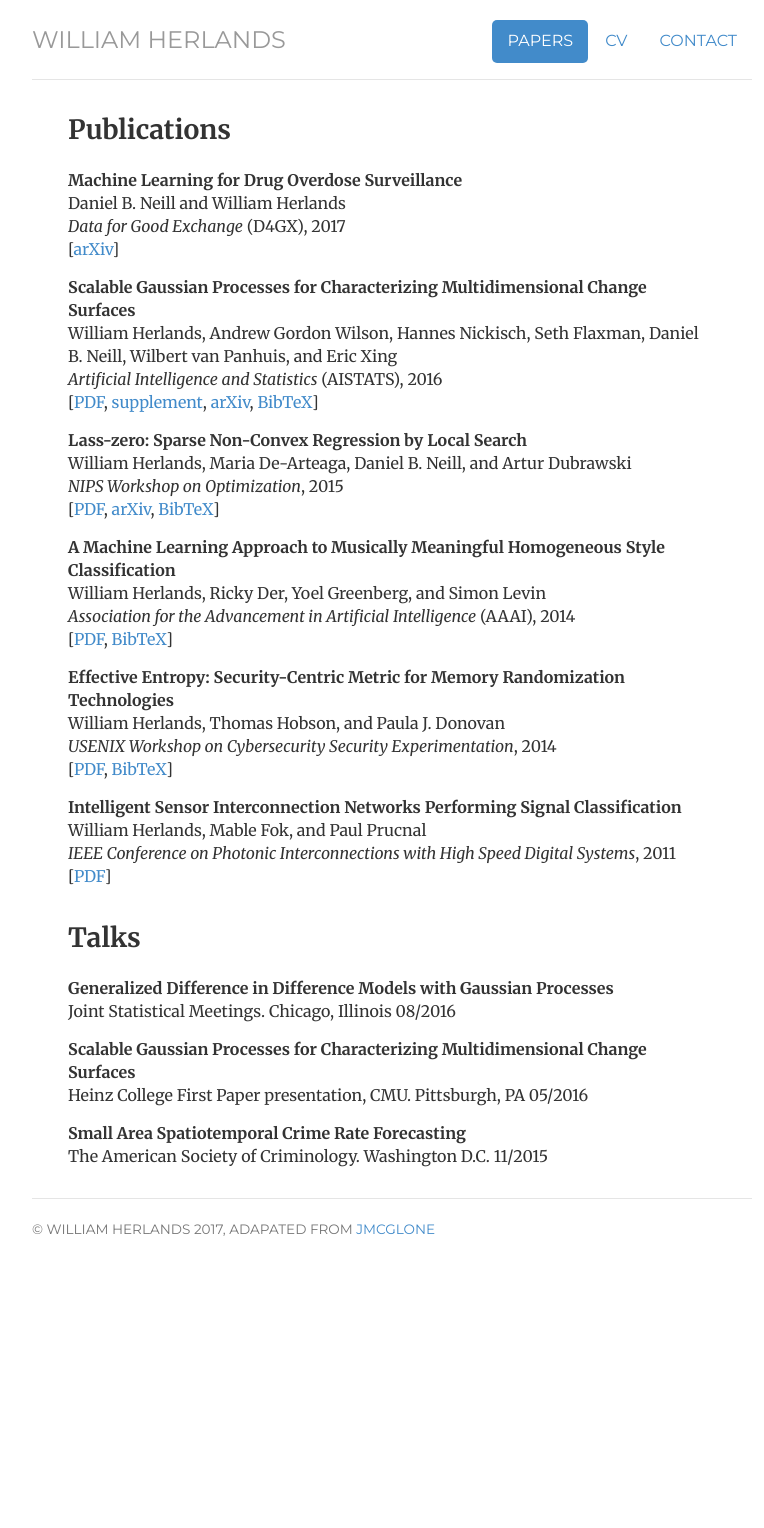
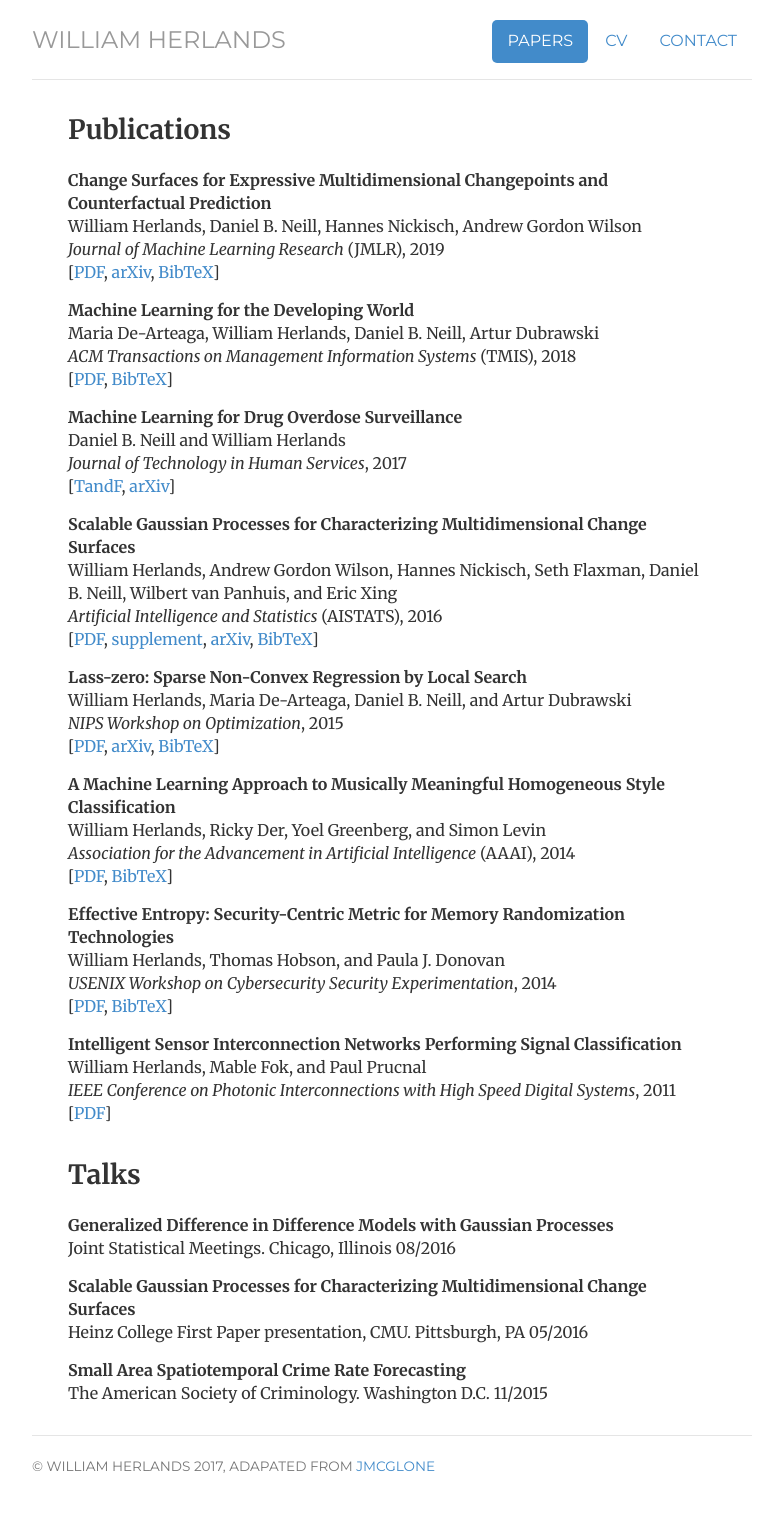
Before and after one commit to herlands/herlands.github.io, a Jekyll site: the page built from papers/index.html, in a window 1280 px wide. Shown: the whole page, without its empty margins (248-1012 px from the left). Built offline with Jekyll 4.4.1, drawn with Linux system fonts in a browser that asks for light colours; before the commit the page ends 1291 px from its top, so only the background shows below that.

Commit message:
Update papers

```diff
--- a/papers/index.html
+++ b/papers/index.html
@@ -12,10 +12,27 @@ description: Papers by William Herlands
 <div class="cv">
 
 					<h2>Publications</h2>
+
+		<div class="paper-title">Change Surfaces for Expressive Multidimensional Changepoints and Counterfactual Prediction</div>
+                    William Herlands, Daniel B. Neill, Hannes Nickisch, Andrew Gordon Wilson
+                    <br><em>Journal of Machine Learning Research</em> (JMLR), 2019
+                    <br>[<a href="http://jmlr.org/papers/volume20/17-352/17-352.pdf">PDF</a>,
+                    <a href="https://arxiv.org/pdf/1810.11861.pdf">arXiv</a>,
+		    <a href="http://jmlr.org/papers/v20/17-352.bib">BibTeX</a>]
+
+
+		<div class="paper-title">Machine Learning for the Developing World</div>
+                    Maria De-Arteaga, William Herlands, Daniel B. Neill, Artur Dubrawski
+                    <br><em>ACM Transactions on Management Information Systems</em> (TMIS), 2018
+                    <br>[<a href="https://dl.acm.org/doi/pdf/10.1145/3210548">PDF</a>,
+		    <a href="/files/MLDW.bib">BibTeX</a>]
+
 					<div class="paper-title">Machine Learning for Drug Overdose Surveillance</div>
                     Daniel B. Neill and William Herlands
-                    <br><em>Data for Good Exchange</em> (D4GX), 2017
-                    <br>[<a href="https://arxiv.org/abs/1710.02458">arXiv</a>]
+                    <br><em>Journal of Technology in Human Services</em>, 2017
+                    <br>[<a href="https://www.tandfonline.com/doi/abs/10.1080/15228835.2017.1416511">TandF</a>,
+	                 <a href="https://arxiv.org/abs/1710.02458">arXiv</a>]
+
 
 
 					<div class="paper-title">Scalable Gaussian Processes for Characterizing Multidimensional Change Surfaces</div>
```
